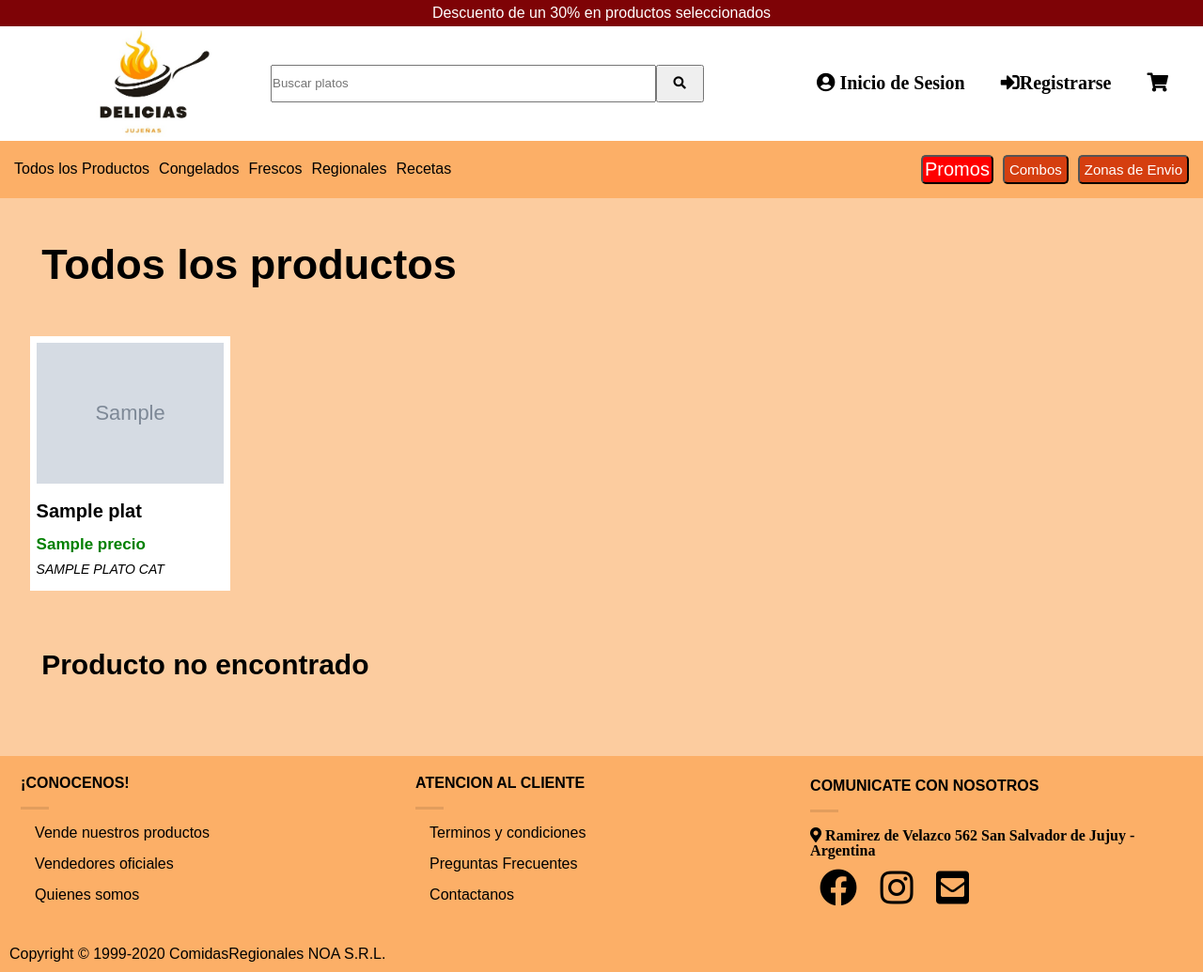
After one commit to El-Efraa/Grupo_5, a Node server app: template Codigo/src/views/products/productos-encontrados.ejs in a window 1280 px wide. The commit adds this page. Shown: the whole page at 94% size. Run offline with Node 20, Linux system fonts and the light colour scheme; the template is opened without the code that fills it: most values are stand-ins (such as "Sample title", 1, 10 or a date in 2020); grey boxes marked "Sample" are stand-in pictures; some libraries are stand-ins or nearby versions.

Commit message:
Subo actualizacion del Crud

```diff
--- a/Codigo/database/config/config.js
+++ b/Codigo/database/config/config.js
@@ -5,7 +5,8 @@ module.exports={
     "database": "db_comidasRegionales",
     "host": "127.0.0.1",
     "dialect": "mysql",
-    "port": 3306
+    //"port": 3306
+    "port": 3307
   },
   "test": {
     "username": "root",
--- a/Codigo/src/data/products.json
+++ b/Codigo/src/data/products.json
@@ -292,5 +292,29 @@
   "category": "frescos",
   "ingredients": "Nulla ut erat id mauris vulputate elementum. Nullam varius. Nulla facilisi.\n\nCras non velit nec nisi vulputate nonummy. Maecenas tincidunt lacus at velit. Vivamus vel nulla eget eros elementum pellentesque.\n\nQuisque porta volutpat erat. Quisque erat eros, viverra eget, congue eget, semper rutrum, nulla. Nunc purus.",
   "price": 2439.96
+ },
+ {
+  "id": 34,
+  "name": "",
+  "description": "",
+  "image": "",
+  "category": "categorias[i].id_categoria",
+  "price": ""
+ },
+ {
+  "id": 35,
+  "name": "",
+  "description": "",
+  "image": "",
+  "category": "categorias[i].id_categoria",
+  "price": ""
+ },
+ {
+  "id": 36,
+  "name": "",
+  "description": "",
+  "image": "",
+  "category": "categorias[i].id_categoria",
+  "price": ""
  }
 ]
--- a/Codigo/src/routes/producto.js
+++ b/Codigo/src/routes/producto.js
@@ -27,4 +27,6 @@ router.put('/edit/:id',uploadFile.single('image'), productoController.update);
 router.get('/delete/:id', productoController.mostrarEliminar);
 router.delete('/delete/:id',productoController.destroy);
 
+router.post('/search', productoController.search)
+
 module.exports=router;
--- a/Codigo/src/views/partials/header.ejs
+++ b/Codigo/src/views/partials/header.ejs
@@ -9,10 +9,10 @@
                 <div class="content-img" >
                     <a href="/"><img src="/img/logo.jpeg" alt="logo-comercio"id="logo"> </a>
                 </div>
-                <div class="searchBar">
+                <form class="searchBar" action="/productos/search" method="POST">
                     <input type="text" id="fname" name="fname" placeholder="Buscar platos">
-                    <button id="boton-buscador"> <i class="fas fa-search"></i></i></button>
-                </div>
+                    <button id="boton-buscador" type="submit"> <i class="fas fa-search"></i></i></button>
+                </form>
                 <% if(locals.isLogged) { %>
                 <div class="header-full">
                         <div class="sign-in">
--- /dev/null
+++ b/Codigo/src/views/products/productos-encontrados.ejs
@@ -0,0 +1,66 @@
+<!DOCTYPE html>
+<html lang="en">
+<head>
+    <%- include('../partials/head') %>
+    <link rel="stylesheet" href="/css/product_list.css">
+    <title> Listado de Productos </title>
+</head>
+<body>
+
+	<%- include('../partials/header') %>
+
+    <main>
+
+    <div class="all-products">
+
+		<div class="titulo">
+			<h2>Todos los productos</h2>
+		</div>
+
+		<%if(plat !== null){ %>
+
+
+
+		<% for (let i = 0; i < plat.length; i++) { %>
+		<div class="first-container">
+
+			<a href="/productos/detail/<%=plat[i].id_plato%>">
+				<figure class="box_image">
+					<img src="/img/<%= plat[i].imagen %>" alt="imagen de producto">
+				</figure>
+            </a>
+
+			<article class="data-container">
+                <a href="/productos/detail/<%=plat[i].id_plato%>">
+					<h2> <%= plat[i].nombre %> </h2>
+                </a>
+
+				<p class="price"> <%= plat[i].precio %> </p>
+				<p class="category"> <%= plat[i].plato_cat.nombre %> </p>
+			</article>
+
+	    </div>
+        <% } %>
+
+		<% } if(plat.nombre==null){ %>
+
+			<div class="titulo">
+			<h4>Producto no encontrado</h4>
+		    </div>
+
+		<% } %>
+
+	</div>
+
+    </main>
+
+	<%- include('../partials/footer') %>
+
+	<section class="sec4-footer">
+        <div class="copyrgight">
+            <p>Copyright © 1999-2020 ComidasRegionales NOA S.R.L.</p>
+        </div>
+    </section>
+
+</body>
+</html>
```
Also changed, not shown: Codigo/database/models/Categoria_plato.js (+4 -3 lines), Codigo/database/models/Plato.js (+4 -3 lines), Codigo/src/controllers/productoController.js (+46 -9 lines), Codigo/src/views/products/form-creacion-de-producto.ejs (+6 -4 lines). Lines whose indentation alone changed are shown as unchanged.
